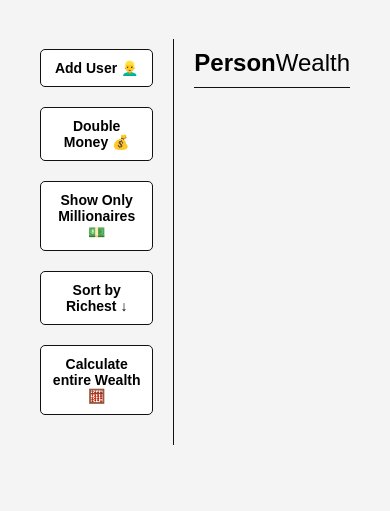
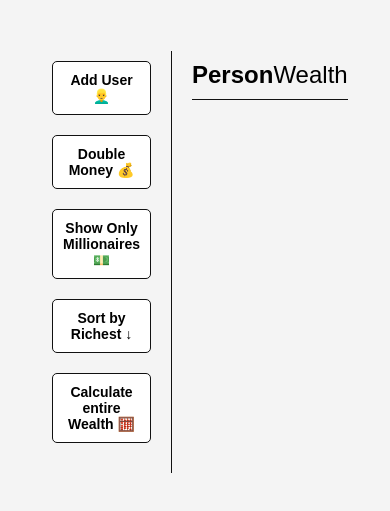
Before and after one commit to unaygney/arrayMethods, a plain HTML site: page index.html in a window 390 px wide. Shown: the part 61-572 px from the top of the page. Drawn offline with Linux system fonts and the light colour scheme; no server answers.

Commit message:
second update

```diff
--- a/style.css
+++ b/style.css
@@ -69,3 +69,14 @@
   font-size: 20px;
   margin-bottom: 10px;
 }
+
+
+
+@media (max-width : 478px) {
+  .container {
+    width: 100%;
+    padding: 2rem;
+    margin: 0 1rem;
+    border-radius: 16px;
+  }
+}
```
Lines whose indentation alone changed are shown as unchanged.
